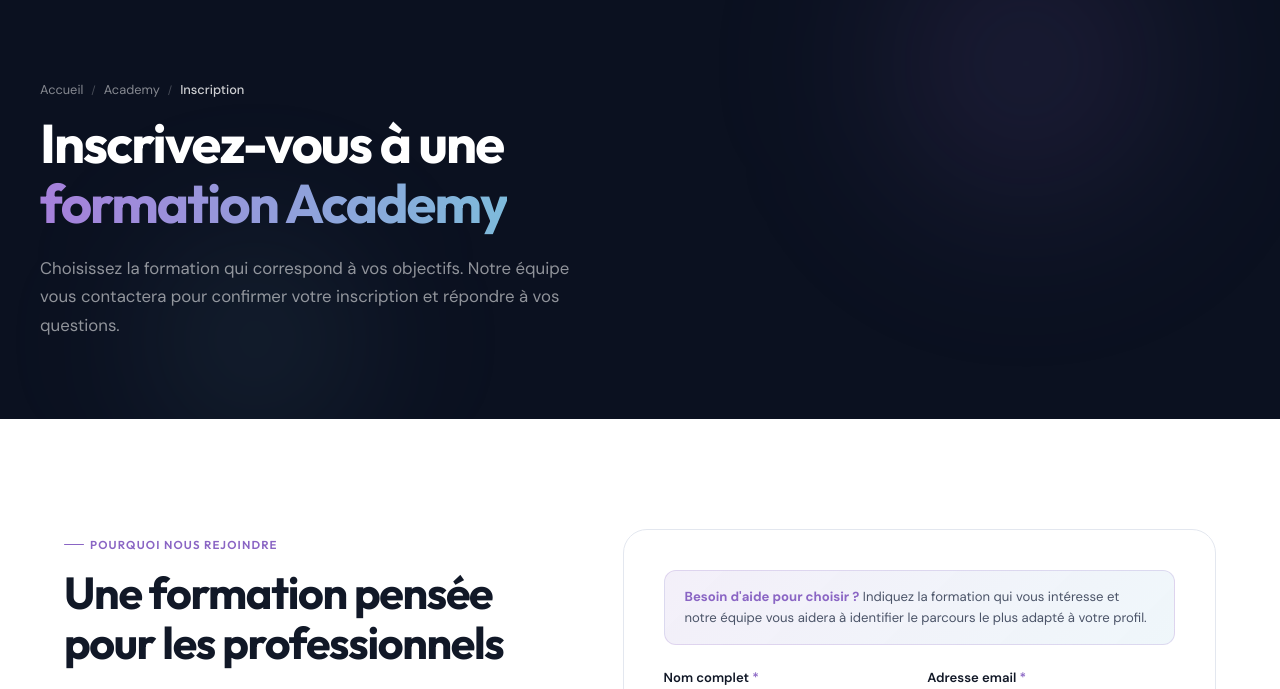
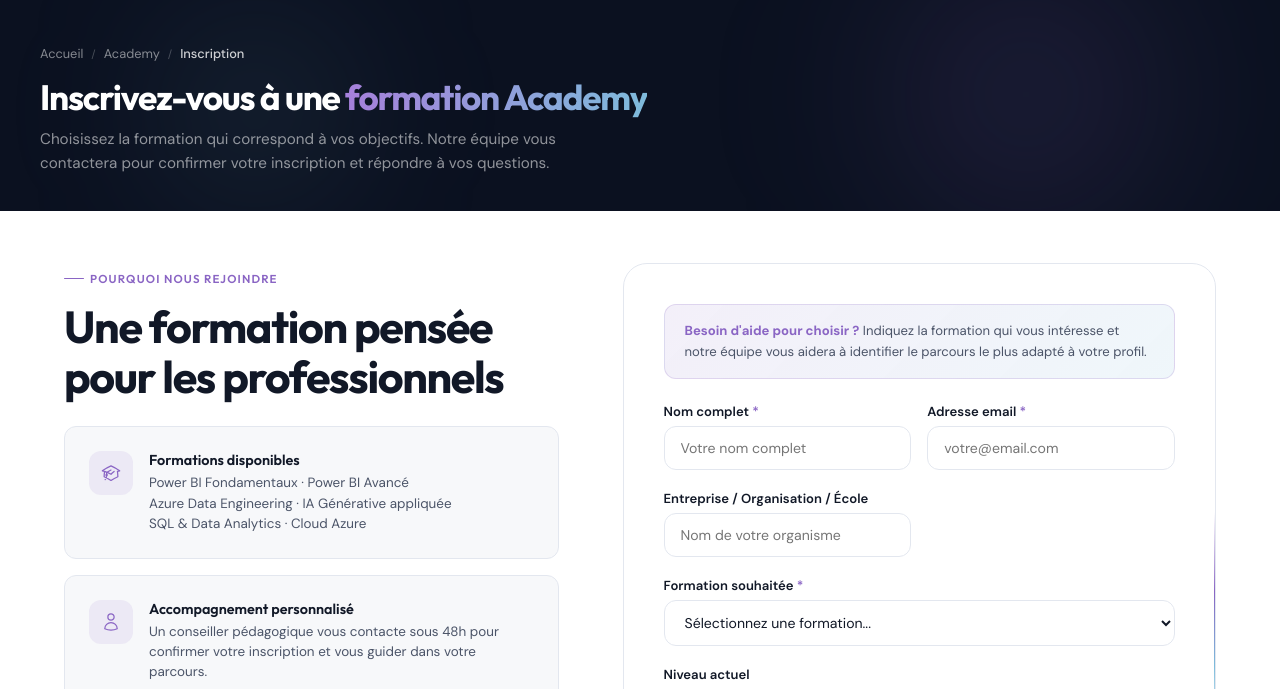
Before and after one commit to aerrarhbi/geniusbi-site, a plain HTML site: page inscription.html in a window 1280 px wide. Shown: the part 59-748 px from the top of the page. Drawn offline with Linux system fonts and the light colour scheme; a script that the page names is missing.

Commit message:
Inscription : bannière compacte pour rapprocher le formulaire
Co-Authored-By: Claude Opus 4.8 (1M context) <noreply@anthropic.com>

```diff
--- a/inscription.html
+++ b/inscription.html
@@ -68,6 +68,12 @@
 .page-breadcrumb .bc-current{color:rgba(255,255,255,0.8);font-weight:500;}
 a.skip-to-content{position:absolute;top:-100%;left:16px;z-index:9999;padding:8px 16px;background:var(--purple);color:#fff;border-radius:8px;font-size:0.8rem;font-weight:600;text-decoration:none;transition:top 0.3s ease;}
 a.skip-to-content:focus{top:12px;}
+/* Bannière compacte — le formulaire reste visible rapidement */
+.page-hero{padding:104px 24px 36px;}
+.page-hero-content h1{font-size:clamp(1.7rem,3vw,2.2rem);margin-bottom:10px;}
+.page-hero-content p{font-size:0.95rem;line-height:1.6;max-width:580px;}
+.page-hero + .section-light{padding-top:52px;}
+@media(max-width:768px){.page-hero{padding:92px 16px 28px;}.page-hero + .section-light{padding-top:36px;}}
 </style>
 </head>
 <body>
```
